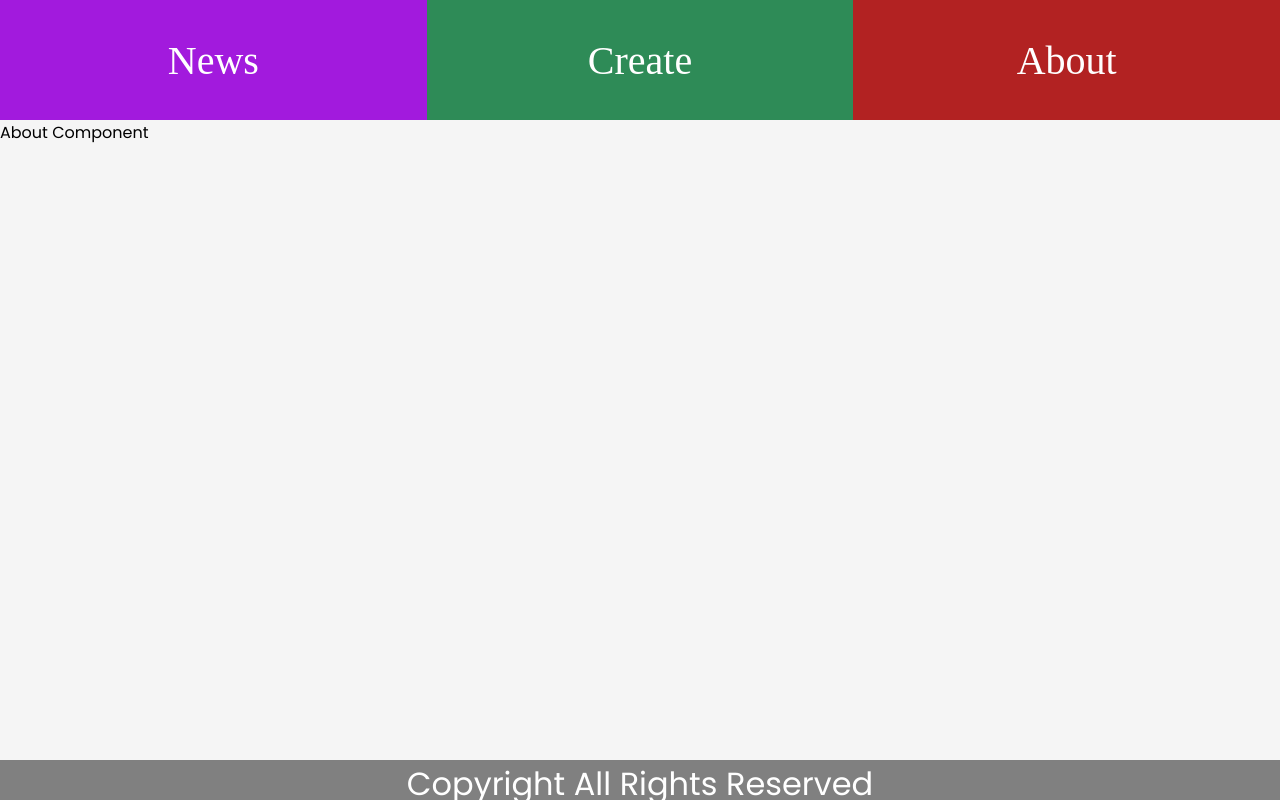
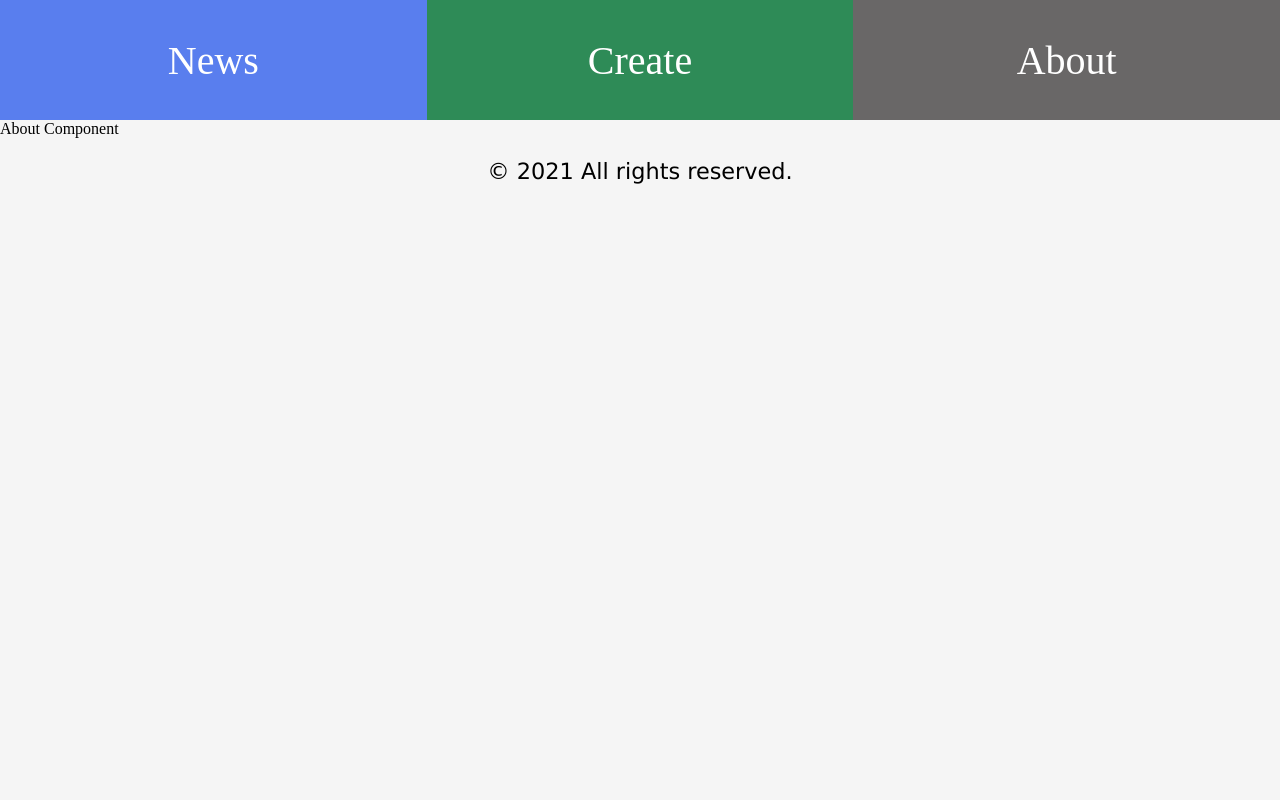
Before and after one commit to PiviaN/Open-News_App, a React (Create React App) app in the folder frontend/: page /about in a window 1280 px wide. Built offline with nearby package versions, Linux system fonts and the light colour scheme.

Commit message:
fixing some layout

```diff
--- a/frontend/src/App.css
+++ b/frontend/src/App.css
@@ -5,9 +5,5 @@ html, body {
 
 body {
     background-color: whitesmoke;
-    overflow: hidden;
+    overflow-y: auto;
 }
-
-code {
-    font-family: source-code-pro, Menlo, Monaco, Consolas, 'Courier New', monospace;
-}
--- a/frontend/src/App.js
+++ b/frontend/src/App.js
@@ -7,7 +7,7 @@ import Content from './containers/Content'
 import Menu from './templates/Menu'
 import Footer from './templates/Footer'
 
-export default props =>
+const app = _ =>
   <div className="App">
     <Router>
       <Menu />
@@ -15,3 +15,5 @@ export default props =>
       <Footer />
     </Router>
   </div>
+
+export default app
--- a/frontend/src/components/News.css
+++ b/frontend/src/components/News.css
@@ -0,0 +1,7 @@
+.news {
+    display: flex;
+
+    flex-flow: wrap;
+
+    justify-content: space-evenly;
+}
--- a/frontend/src/components/News.jsx
+++ b/frontend/src/components/News.jsx
@@ -1,4 +1,5 @@
 import React from 'react'
+import './News.css'
 
 const News = props => {
     return (
--- a/frontend/src/containers/Content.jsx
+++ b/frontend/src/containers/Content.jsx
@@ -9,7 +9,7 @@ import About from '../components/About'
 class Content extends Component {
     render() {
         return (
-            <main className="Content">
+            <main>
                 <Switch>
                     <Route path="/news">
                         <NewsData />
--- a/frontend/src/containers/CreateData.css
+++ b/frontend/src/containers/CreateData.css
@@ -5,7 +5,6 @@
   left: 50%;
   transform: translate(-50%, -50%);
   height: 400px;
-  display: block;
   width: 420px;
 }
 
--- a/frontend/src/containers/CreateData.jsx
+++ b/frontend/src/containers/CreateData.jsx
@@ -78,15 +78,15 @@ class CreateData extends Component {
 
                 <label htmlFor="subject" className="label">Subject:
                     <input type="text" name="subject" value={this.state.news.subject}
-                        onChange={e => this.updateField(e)} maxLength="28"
-                        minLength="5" required className="short-input" />
+                        onChange={e => this.updateField(e)} maxLength="10"
+                        minLength="4" required className="short-input" />
                 </label>
 
                 <label htmlFor="title" className="label">Title:
                     <input type="text"
                         name="title" value={this.state.news.title}
                         onChange={e => this.updateField(e)}
-                        minLength="8" maxLength="50" required
+                        minLength="8" maxLength="28" required
                         className="short-input" />
                 </label>
 
@@ -95,7 +95,7 @@ class CreateData extends Component {
                     <textarea type="text"
                         name="description" value={this.state.news.description}
                         onChange={e => this.updateField(e)} minLength="16"
-                        maxLength="120" required className="description-input">
+                        maxLength="160" required className="description-input">
                     </textarea>
                 </label>
 
@@ -103,7 +103,7 @@ class CreateData extends Component {
                 <label htmlFor="author" className="label">Author:
                     <input type="text" name="author" value={this.state.news.author}
                         onChange={e => this.updateField(e)} minLength="3"
-                        maxLength="26" required className="short-input" />
+                        maxLength="14" required className="short-input" />
                 </label>
 
 
--- a/frontend/src/containers/NewsData.jsx
+++ b/frontend/src/containers/NewsData.jsx
@@ -19,12 +19,12 @@ class NewsData extends Component {
     }
 
     renderCard() {
-        return this.state.list.map(news => {
+        return this.state.list.map((news, index) => {
             return (
-                <div className="container">
+                <div className="container" key={index}>
                     <div className="post">
                         <div className="header_post">
-                            <img src={news.file} alt="Image-posted-by-user" />
+                            <img src={news.file} alt="posted-by-user" />
                         </div>
 
                         <div className="body_post">
--- a/frontend/src/containers/NewsData.scss
+++ b/frontend/src/containers/NewsData.scss
@@ -5,21 +5,15 @@
     padding: 0;
 }
 
-body {
+.container {
+    width: auto;
+    margin: 10px 0px;
     font-family: "Poppins";
-    overflow: scroll;
-}
-
-.container {
-    width: 100%;
-    display: inline;
 
     .post {
         width: 350px;
         height: 500px;
-        display: flex;
         overflow: hidden;
-        flex-direction: column;
         position: relative;
 
         &:hover {
--- a/frontend/src/templates/Footer.css
+++ b/frontend/src/templates/Footer.css
@@ -1,11 +1,12 @@
 .footer {
-    position: fixed;
+    position: relative;
     left: 0;
     bottom: 0;
-    top: 95%;
+    margin-top: 20px;
     width: 100%;
-    background-color: grey;
     text-align: center;
-    color: white;
-    font-size: 2rem;
+    color: black;
+    font-family: Verdana, sans-serif;
+    font-size: 1.4rem;
+    height: 50px;
 }
--- a/frontend/src/templates/Footer.jsx
+++ b/frontend/src/templates/Footer.jsx
@@ -6,7 +6,7 @@ const Footer = props => {
     return (
         <React.Fragment>
             <footer className="footer">
-                Copyright All Rights Reserved
+                <p>© 2021 All rights reserved.</p>
             </footer>
         </React.Fragment>
     )
--- a/frontend/src/templates/Menu.css
+++ b/frontend/src/templates/Menu.css
@@ -1,7 +1,3 @@
-* {
-    box-sizing: border-box;
-}
-
 header {
     font-family: 'Shippori Mincho B1', serif;
 }
@@ -37,11 +33,11 @@ header {
 }
 
 a.first {
-    background-color: royalblue;
+    background-color: rgb(89, 126, 238);
 }
 
 a.first:hover, a.first:focus, a.first:active {
-    background-color: #a21add;
+    background-color: royalblue;
 }
 
 a.second {
@@ -49,15 +45,15 @@ a.second {
 }
 
 a.second:hover, a.second:focus, a.second:active {
-    background-color:#778899;
+    background-color: #267548;
 }
 
 a.third {
-    background-color: #B22222;
+    background-color: #696767;
 }
 
 a.third:hover, a.third:focus, a.third:active {
-    background-color: gold;
+    background-color: #2e2e2e;
 }
 
 a.first:hover, a.first:focus, a.first:active,
```
Also changed, not shown: 1 other file (tests, documents, lock files or other folders).
